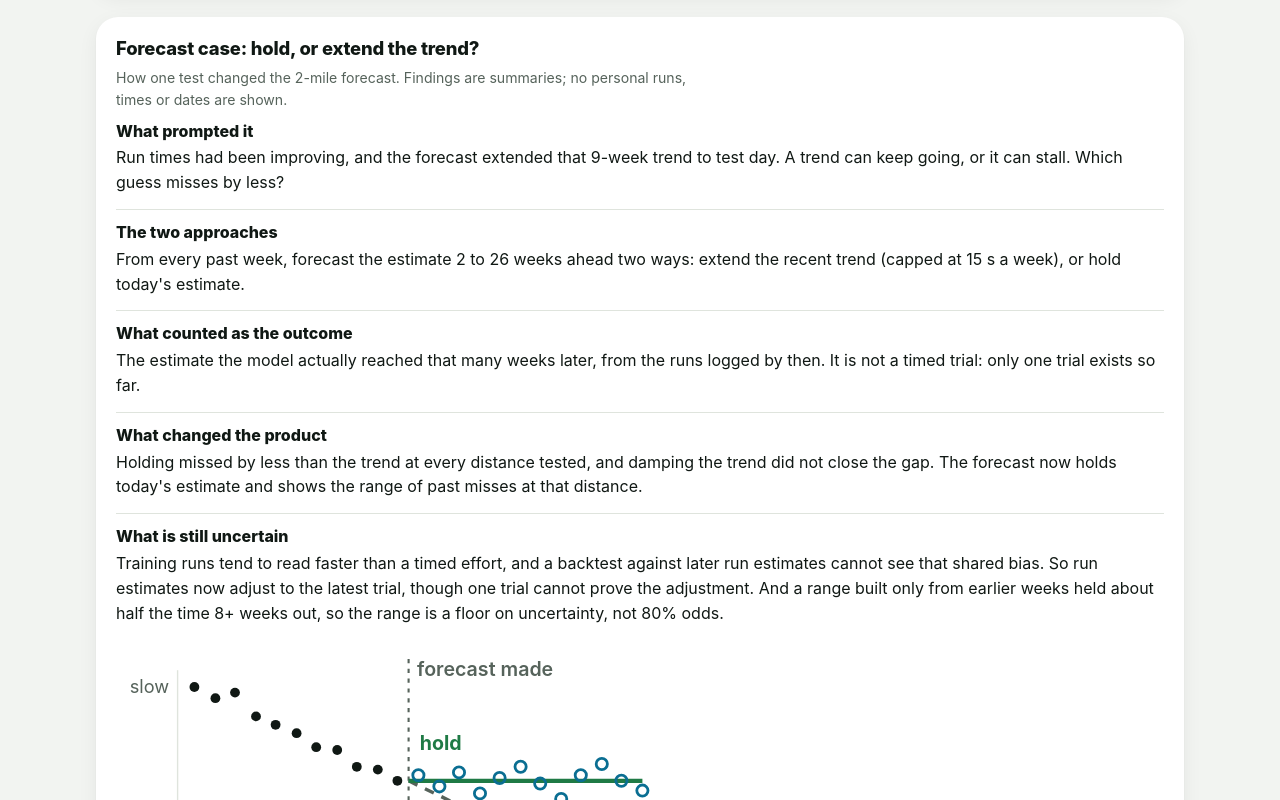
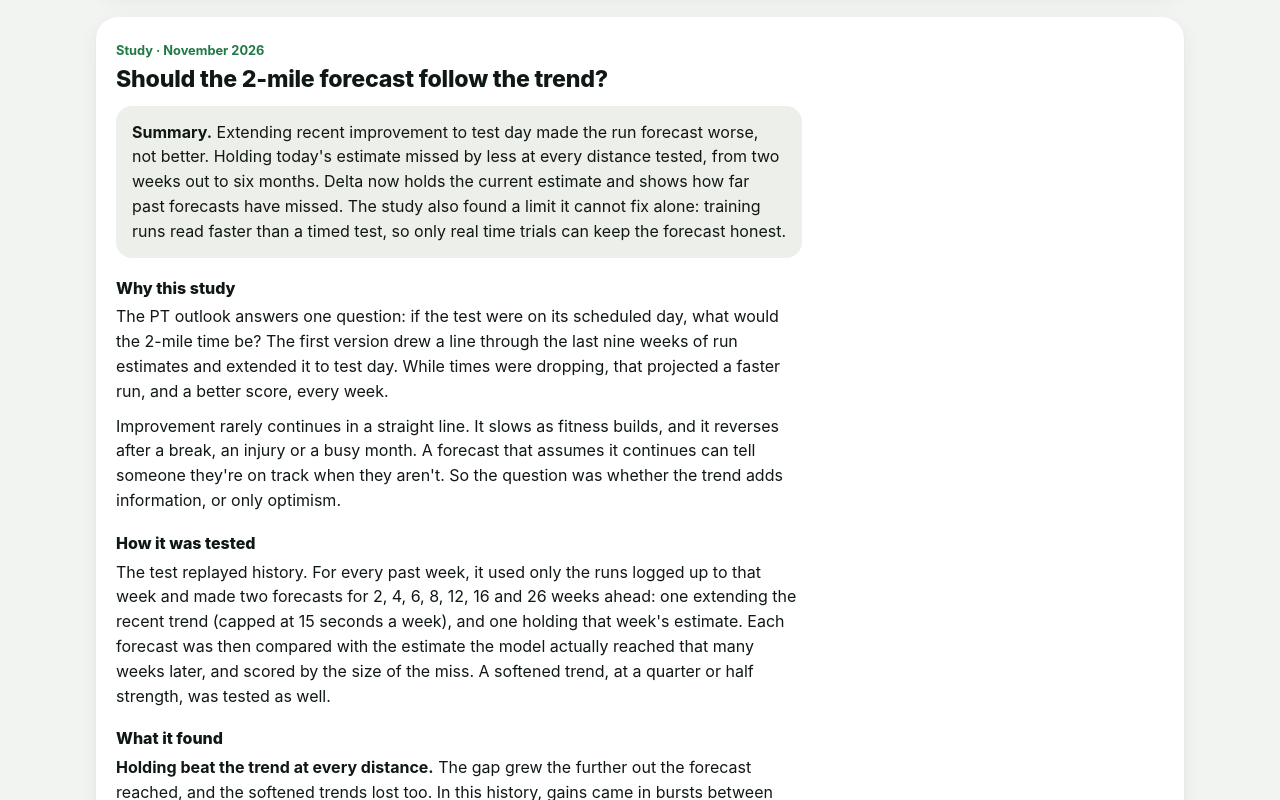
Before and after one commit to Courtizy/Courtizy.github.io, a plain HTML site: page fitness/overview.html in a window 1280 px wide. Both pictures are taken after a click on the link "Read the forecast study". Shown: the part 1531-2331 px from the top of the page. Drawn offline with Linux system fonts and the light colour scheme.

Commit message:
Fitness: sync site files and demo from courtizy/fitness@1e44c356bbd7c5e6d4088602cbecd61aec524a9c

```diff
--- a/fitness/overview.html
+++ b/fitness/overview.html
@@ -64,10 +64,10 @@ td.num{font-variant-numeric:tabular-nums;white-space:nowrap;font-weight:600}
 /* forecast case */
 .case{--run:#0A6E92}
 :root[data-theme="dark"] .case{--run:#5CC8EE}
-.case .qa{display:grid;gap:14px;margin-top:6px}
-.case .qa>div{display:grid;gap:4px;border-top:1px solid var(--dz-rule);padding-top:12px}
-.case .qa>div:first-child{border-top:0;padding-top:0}
-.case .q{font:800 1rem/1.3 var(--dz-display)}
+.case .rt{font-size:1.45rem;margin:4px 0 12px;text-wrap:balance}
+.case h4{font:800 1rem/1.3 var(--dz-display);margin:20px 0 6px}
+.case p{max-width:68ch}
+.case .sum{background:var(--dz-panel2);border-radius:16px;padding:14px 16px;max-width:68ch;margin-bottom:4px}
 .case figure{margin:6px 0 0;display:grid;gap:8px}
 .case figure>svg{width:100%;height:auto;max-width:560px;display:block}
 .case .key svg{flex:none}
@@ -125,7 +125,7 @@ td.num{font-variant-numeric:tabular-nums;white-space:nowrap;font-weight:600}
   <div class="stack" style="gap:12px">
     <span class="lbl">Method</span>
     <h2>How the numbers are built</h2>
-    <nav class="mnav" aria-label="Method sections"><a href="#m-problem">Problem</a><a href="#m-inputs">Inputs and sources</a><a href="#m-model">The model</a><a href="#m-case">Forecast case</a><a href="#m-validation">Validation</a><a href="#m-limits">Limits</a><a href="#m-changelog">Changelog</a></nav>
+    <nav class="mnav" aria-label="Method sections"><a href="#m-problem">Problem</a><a href="#m-inputs">Inputs and sources</a><a href="#m-model">The model</a><a href="#m-case">Forecast study</a><a href="#m-validation">Validation</a><a href="#m-limits">Limits</a><a href="#m-changelog">Changelog</a></nav>
   </div>
 
   <section class="card msec" id="m-problem"><h3>Problem</h3>
@@ -156,15 +156,23 @@ td.num{font-variant-numeric:tabular-nums;white-space:nowrap;font-weight:600}
     <p><b>What kind of number.</b> Watch readings and runs are measured. Readiness is a rule of thumb: the weights are set by hand and not yet tested against how sessions went. PT points are an official table lookup. Test-day run time and total are forecasts. Every number on these public pages, including the sample dashboard, is made up.</p>
   </section>
 
-  <section class="card msec case" id="m-case"><h3>Forecast case: hold, or extend the trend?</h3>
-    <p class="muted small">How one test changed the 2-mile forecast. Findings are summaries; no personal runs, times or dates are shown.</p>
-    <div class="qa">
-      <div><span class="q">What prompted it</span><span>Run times had been improving, and the forecast extended that 9-week trend to test day. A trend can keep going, or it can stall. Which guess misses by less?</span></div>
-      <div><span class="q">The two approaches</span><span>From every past week, forecast the estimate 2 to 26 weeks ahead two ways: extend the recent trend (capped at 15 s a week), or hold today's estimate.</span></div>
-      <div><span class="q">What counted as the outcome</span><span>The estimate the model actually reached that many weeks later, from the runs logged by then. It is not a timed trial: only one trial exists so far.</span></div>
-      <div><span class="q">What changed the product</span><span>Holding missed by less than the trend at every distance tested, and damping the trend did not close the gap. The forecast now holds today's estimate and shows the range of past misses at that distance.</span></div>
-      <div><span class="q">What is still uncertain</span><span>Training runs tend to read faster than a timed effort, and a backtest against later run estimates cannot see that shared bias. So run estimates now adjust to the latest trial, though one trial cannot prove the adjustment. And a range built only from earlier weeks held about half the time 8+ weeks out, so the range is a floor on uncertainty, not 80% odds.</span></div>
-    </div>
+  <section class="card msec case" id="m-case">
+    <span class="lbl">Study · November 2026</span>
+    <h3 class="rt">Should the 2-mile forecast follow the trend?</h3>
+    <div class="sum"><b>Summary.</b> Extending recent improvement to test day made the run forecast worse, not better. Holding today's estimate missed by less at every distance tested, from two weeks out to six months. Delta now holds the current estimate and shows how far past forecasts have missed. The study also found a limit it cannot fix alone: training runs read faster than a timed test, so only real time trials can keep the forecast honest.</div>
+
+    <h4>Why this study</h4>
+    <p>The PT outlook answers one question: if the test were on its scheduled day, what would the 2-mile time be? The first version drew a line through the last nine weeks of run estimates and extended it to test day. While times were dropping, that projected a faster run, and a better score, every week.</p>
+    <p>Improvement rarely continues in a straight line. It slows as fitness builds, and it reverses after a break, an injury or a busy month. A forecast that assumes it continues can tell someone they're on track when they aren't. So the question was whether the trend adds information, or only optimism.</p>
+
+    <h4>How it was tested</h4>
+    <p>The test replayed history. For every past week, it used only the runs logged up to that week and made two forecasts for 2, 4, 6, 8, 12, 16 and 26 weeks ahead: one extending the recent trend (capped at 15 seconds a week), and one holding that week's estimate. Each forecast was then compared with the estimate the model actually reached that many weeks later, and scored by the size of the miss. A softened trend, at a quarter or half strength, was tested as well.</p>
+
+    <h4>What it found</h4>
+    <p><b>Holding beat the trend at every distance.</b> The gap grew the further out the forecast reached, and the softened trends lost too. In this history, gains came in bursts between gaps and comebacks, and a straight line kept running past where the times actually settled.</p>
+    <p><b>The uncertainty was larger than it looked.</b> A range built from the middle 80% of earlier misses caught the later result most of the time two weeks out, but only about half the time eight or more weeks out.</p>
+    <p><b>The test has a blind spot.</b> It scores forecasts against later estimates from training runs, not against timed tests. If training runs read fast, and the one timed trial so far suggests they do, every estimate shares that bias and the test can't see it.</p>
+
     <figure>
       <svg viewBox="0 0 400 250" role="img" aria-labelledby="caseT caseD">
         <title id="caseT">Synthetic illustration: holding versus extending a trend</title>
@@ -182,8 +190,17 @@ td.num{font-variant-numeric:tabular-nums;white-space:nowrap;font-weight:600}
         <text x="346" y="190" fill="var(--dz-muted)" font-size="14" font-weight="700" text-anchor="end">extend trend</text>
       </svg>
       <div class="key"><span><svg width="12" height="12" aria-hidden="true"><circle cx="6" cy="6" r="4" fill="var(--dz-ink)"/></svg>Estimates known at the time</span><span><svg width="12" height="12" aria-hidden="true"><circle cx="6" cy="6" r="4" fill="none" stroke="var(--run)" stroke-width="2"/></svg>Estimates reached later</span></div>
-      <figcaption><span class="tag">Synthetic illustration</span> Made-up numbers that show the shape of the comparison, not a result. The finding above comes from the owner's own history, which stays private.</figcaption>
+      <figcaption><b>Figure 1.</b> Why a trend overshoots. <span class="tag">Synthetic illustration</span> Made-up numbers that show the shape of the comparison, not a result. The finding above comes from the owner's own history, which stays private.</figcaption>
     </figure>
+
+    <h4>What changed</h4>
+    <p>The forecast now holds today's estimate to test day. The range beside it is labeled the past-miss range: how far forecasts this far out have missed before, not the odds of landing inside it. Run estimates now adjust by the gap between the latest time trial and what training runs said that day.</p>
+
+    <h4>What it tells you</h4>
+    <p>Read the projected run as where you would land at today's fitness, not a promise that improvement will continue. The past-miss range shows how much that has moved before, and it widens and becomes less reliable the further away the test is. The fastest way to sharpen the forecast is a timed 2-mile every six to eight weeks: each one is a real outcome to check against and resets the adjustment.</p>
+
+    <h4>What it can't tell you yet</h4>
+    <p>The study uses one person's history and a single timed trial, so the adjustment for fast training runs is unproven. It covers the run only: the waist projection still follows an eight-week trend that hasn't been tested this way.</p>
   </section>
 
   <section class="card msec" id="m-validation"><h3>Validation</h3>
```
